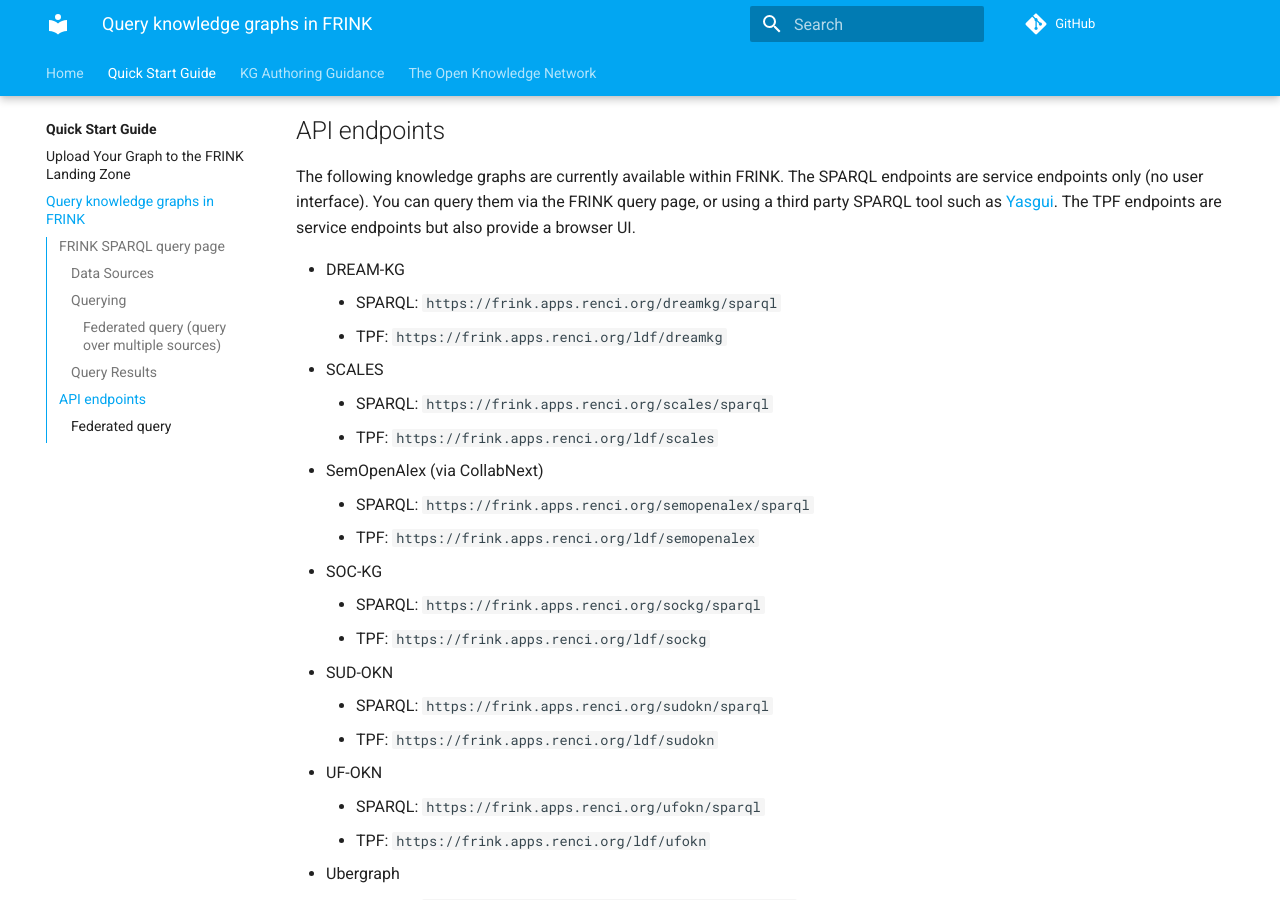
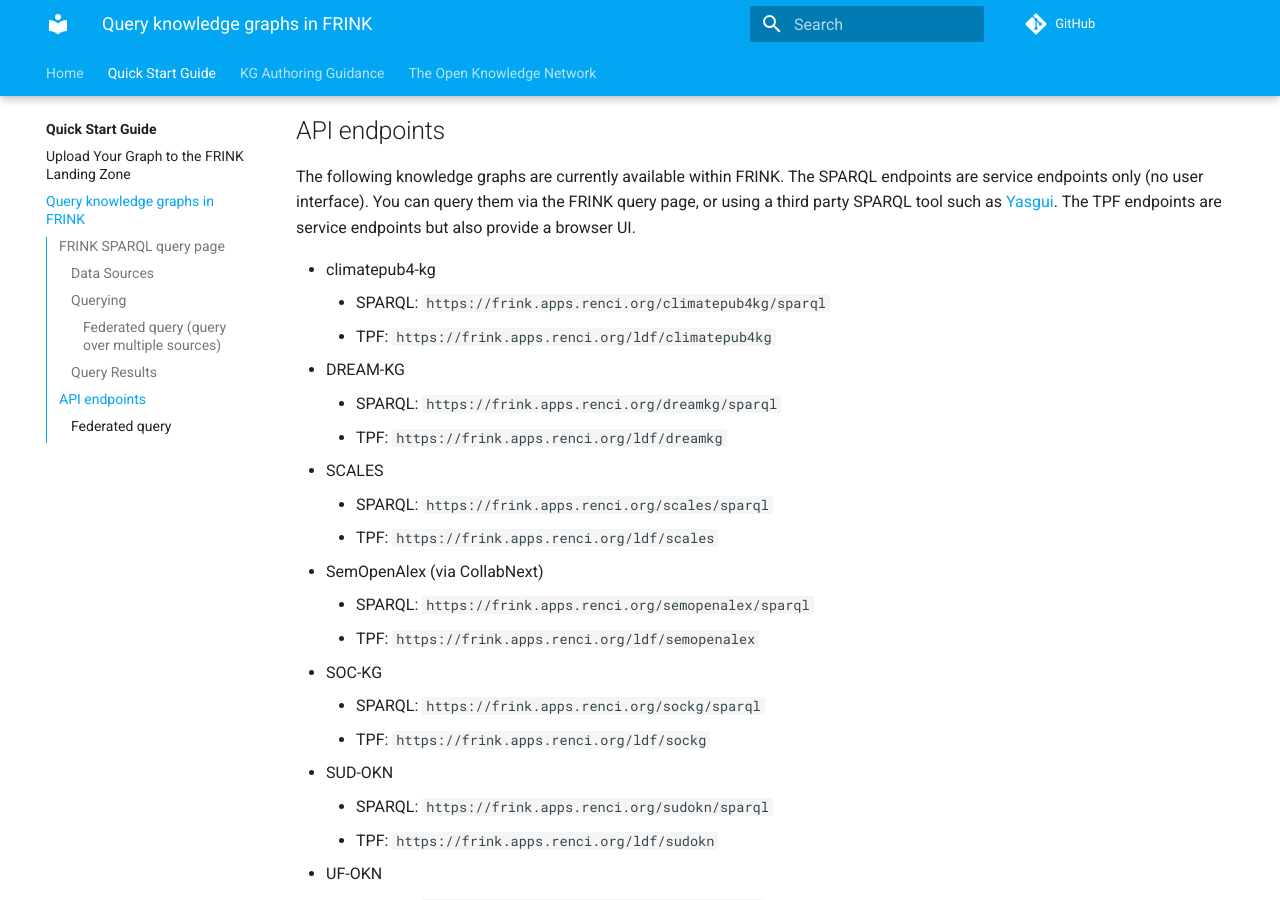
Before and after one commit to frink-okn/frink-landing-zone, an MkDocs documentation site: the page built from docs/help/query-page.md, in a window 1280 px wide and 900 px high, scrolled down 1826 px. Built offline with MkDocs 1.6.1 and Material for MkDocs 9.7.7, drawn with Linux system fonts in a browser that asks for light colours; comment, search, counter and statistics services are not loaded.

Commit message:
Add climatepub4kg to query-page.md (#8)

```diff
--- a/docs/help/query-page.md
+++ b/docs/help/query-page.md
@@ -39,6 +39,9 @@ Results of the query will be shown in the `Query results` section of the page. U
 
 The following knowledge graphs are currently available within FRINK. The SPARQL endpoints are service endpoints only (no user interface). You can query them via the FRINK query page, or using a third party SPARQL tool such as [Yasgui](https://yasgui.triply.cc). The TPF endpoints are service endpoints but also provide a browser UI.
 
+- climatepub4-kg
+    - SPARQL: `https://frink.apps.renci.org/climatepub4kg/sparql`
+    - TPF: `https://frink.apps.renci.org/ldf/climatepub4kg`
 - DREAM-KG
     - SPARQL: `https://frink.apps.renci.org/dreamkg/sparql`
     - TPF: `https://frink.apps.renci.org/ldf/dreamkg`
```
